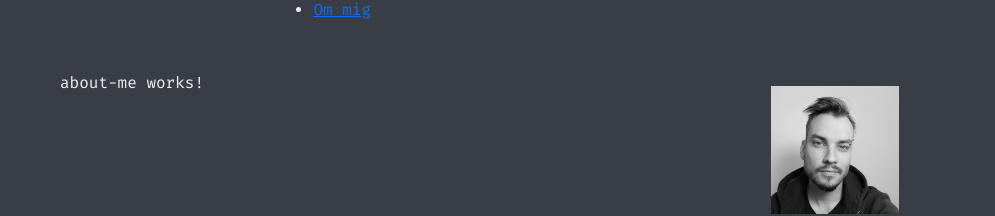
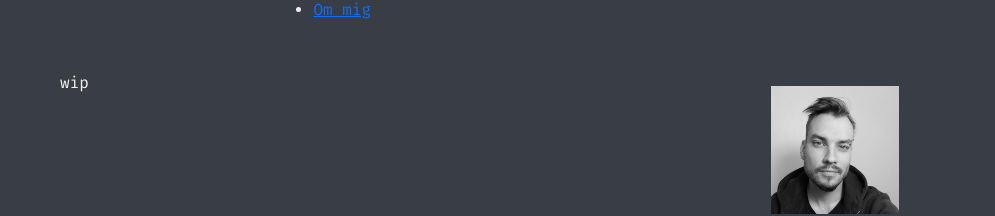
Before and after one commit to swebyte/exp, an Angular app in the folder exp/: page /aboutme in a window 1280 px wide. Shown: the part 170-386 px from the top of the page, without its empty margins (285-1280 px from the left). Built offline with nearby package versions, Linux system fonts and the light colour scheme.

Commit message:
Updating something to test deploy command

```diff
--- a/exp/src/app/about-me/about-me.component.html
+++ b/exp/src/app/about-me/about-me.component.html
@@ -1 +1 @@
-<p>about-me works!</p>
+<p> wip </p>
```
